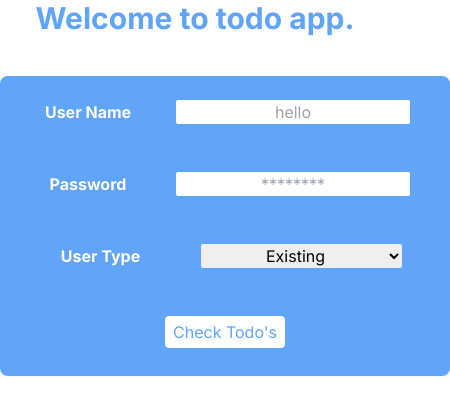
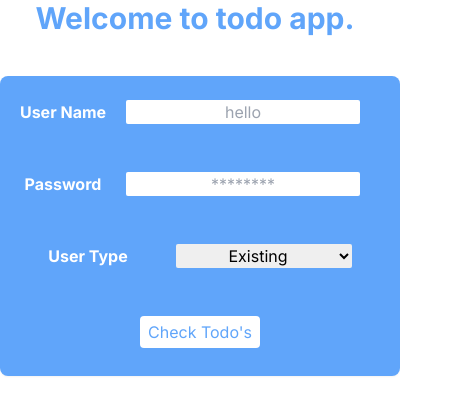
Before and after one commit to Kaushal-Saraf/intenshipTodo, a Next.js app in the folder client/: page / in a window 390 px wide. Shown: the top 414 px of the page, 450 px wide, since content can reach past the window. Built offline with nearby package versions, Linux system fonts and the light colour scheme.

Commit message:
tweek the forntend make it responsive

```diff
--- a/client/app/page.tsx
+++ b/client/app/page.tsx
@@ -65,7 +65,7 @@ export default function Home() {
       </h1>
       <form
         onSubmit={handleSubmit}
-        className="w-[450px] h-[300px] bg-blue-400 my-8 mx-auto rounded-lg shadow-sm"
+        className="w-[400px] h-[300px] bg-blue-400 my-8 mx-auto rounded-lg shadow-sm"
       >
         <div className="flex flex-col justify-center my-10">
           <label className="flex flex-row justify-center align-middle my-6">
```
